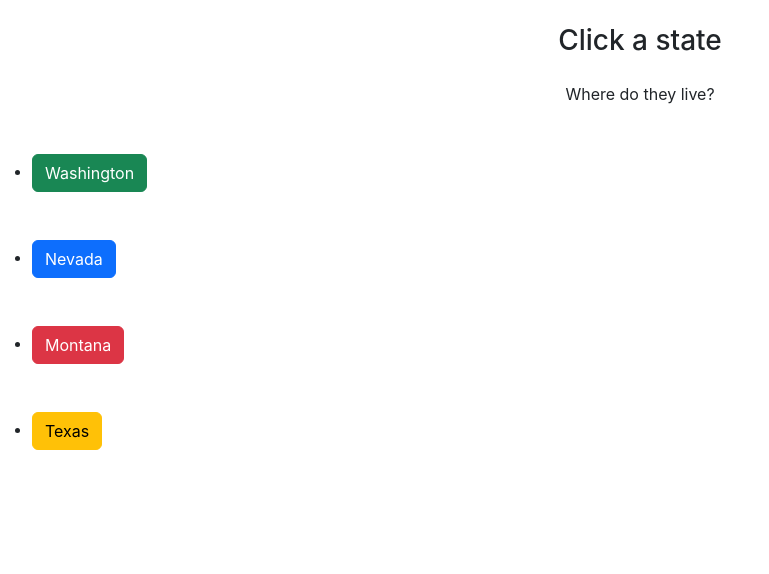
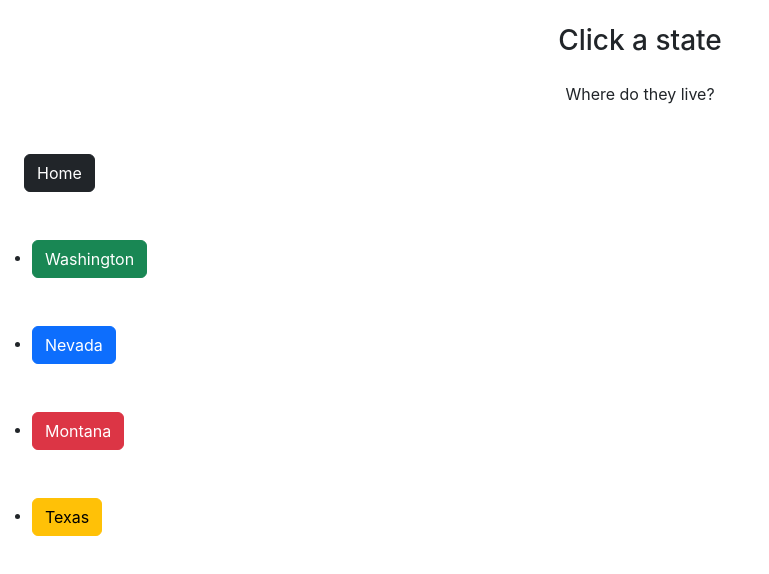
Before and after one commit to bneighbs6/engineering-playground, a React (Create React App) app: page /family-locations in a window 1280 px wide. Shown: the top 574 px of the page, without its empty margins (0-769 px from the left). Built offline with nearby package versions, Linux system fonts and the light colour scheme.

Commit message:
Add Home button to familyLocations.jsx

```diff
--- a/src/Components/web-pages/FamilyLocations.jsx
+++ b/src/Components/web-pages/FamilyLocations.jsx
@@ -1,11 +1,13 @@
 import React from "react";
 import Header from "./Header";
-import { useNavigate, Link } from "react-router-dom";
+import { useNavigate, useHistory, Link } from "react-router-dom";
 
 function FamilyLocations({ handleStateClick }) {
+    const navigate = useNavigate();
     return (
         <div className="family-locations">
             <header className="text-center m-4">Where do they live?</header>
+            <button className="btn btn-dark m-4" onClick={() => {navigate("/")}}>Home</button>
             <ul>
                 <li><button className="btn btn-success my-4" onClick={() => {console.log('Need to display false on page')}}>Washington</button></li>
                 <li><button className="btn btn-primary my-4" onClick={() => {console.log("Need to display false on page")}}>Nevada</button></li>
```
